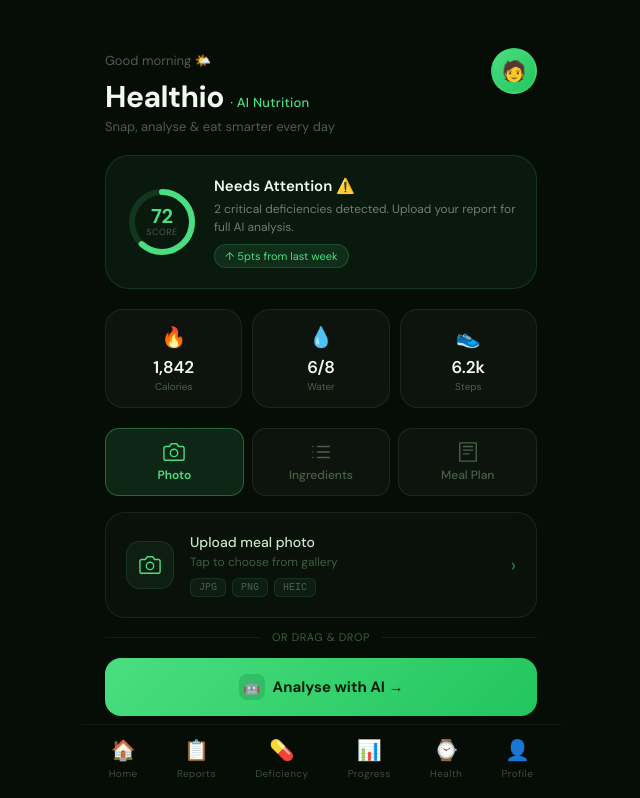
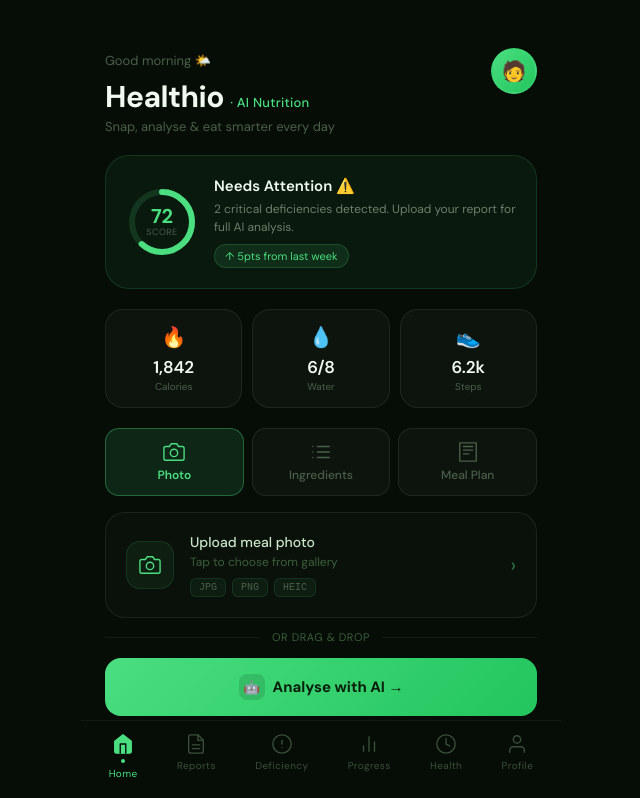
Before and after one commit to Aniket123445/nutrition-planner, a React (Create React App) app: page / in a window 1280 px wide. Shown: the top 798 px of the page, without its empty margins (319-959 px from the left). Built offline with nearby package versions, Linux system fonts and the light colour scheme.

Commit message:
SVG nav bar with dot indicator

```diff
--- a/src/App.js
+++ b/src/App.js
@@ -139,21 +139,29 @@ TIPS: Breakfast: [meal] ([calories] kcal)\nLunch: [meal] ([calories] kcal)\nSnac
     return { food: get('FOOD'), calories: get('CALORIES'), protein: get('PROTEIN'), carbs: get('CARBS'), health: get('HEALTH'), tips: get('TIPS') };
   };
 
+  const NAV_ITEMS = [
+    { label: 'Home', page: 'photo', icon: (active) => <svg width="22" height="22" viewBox="0 0 24 24" fill={active ? '#4ade80' : 'none'} stroke={active ? '#4ade80' : '#3a4f3a'} strokeWidth="1.5" strokeLinecap="round" strokeLinejoin="round"><path d="M3 9l9-7 9 7v11a2 2 0 0 1-2 2H5a2 2 0 0 1-2-2z"/><polyline points="9 22 9 12 15 12 15 22" stroke={active ? '#060d06' : '#3a4f3a'} fill="none"/></svg> },
+    { label: 'Reports', page: 'reports', icon: (active) => <svg width="22" height="22" viewBox="0 0 24 24" fill="none" stroke={active ? '#4ade80' : '#3a4f3a'} strokeWidth="1.5" strokeLinecap="round" strokeLinejoin="round"><path d="M14 2H6a2 2 0 0 0-2 2v16a2 2 0 0 0 2 2h12a2 2 0 0 0 2-2V8z"/><polyline points="14 2 14 8 20 8"/><line x1="16" y1="13" x2="8" y2="13"/><line x1="16" y1="17" x2="8" y2="17"/></svg> },
+    { label: 'Deficiency', page: 'deficiency', icon: (active) => <svg width="22" height="22" viewBox="0 0 24 24" fill="none" stroke={active ? '#4ade80' : '#3a4f3a'} strokeWidth="1.5" strokeLinecap="round"><circle cx="12" cy="12" r="10"/><line x1="12" y1="8" x2="12" y2="12"/><line x1="12" y1="16" x2="12.01" y2="16"/></svg> },
+    { label: 'Progress', page: 'progress', icon: (active) => <svg width="22" height="22" viewBox="0 0 24 24" fill="none" stroke={active ? '#4ade80' : '#3a4f3a'} strokeWidth="1.5" strokeLinecap="round"><line x1="18" y1="20" x2="18" y2="10"/><line x1="12" y1="20" x2="12" y2="4"/><line x1="6" y1="20" x2="6" y2="14"/></svg> },
+    { label: 'Health', page: 'health', icon: (active) => <svg width="22" height="22" viewBox="0 0 24 24" fill="none" stroke={active ? '#4ade80' : '#3a4f3a'} strokeWidth="1.5" strokeLinecap="round"><circle cx="12" cy="12" r="10"/><polyline points="12 6 12 12 16 14"/></svg> },
+    { label: 'Profile', page: 'profile', icon: (active) => <svg width="22" height="22" viewBox="0 0 24 24" fill="none" stroke={active ? '#4ade80' : '#3a4f3a'} strokeWidth="1.5" strokeLinecap="round"><path d="M20 21v-2a4 4 0 0 0-4-4H8a4 4 0 0 0-4 4v2"/><circle cx="12" cy="7" r="4"/></svg> },
+  ];
+
+  const currentPage = ['profile','deficiency','reports','progress','health'].includes(tab) ? tab : 'photo';
+
   const BottomNav = () => (
     <div style={styles.bottomNav}>
-      {[['🏠', 'Home'], ['📋', 'Reports'], ['💊', 'Deficiency'], ['📊', 'Progress'], ['⌚', 'Health'], ['👤', 'Profile']].map(([icon, label]) => (
-        <div key={label} style={styles.navItem} onClick={() => {
-          if (label === 'Home') setTab('photo');
-          if (label === 'Profile') setTab('profile');
-          if (label === 'Deficiency') setTab('deficiency');
-          if (label === 'Reports') setTab('reports');
-          if (label === 'Progress') setTab('progress');
-          if (label === 'Health') setTab('health');
-        }}>
-          <div style={styles.navIcon}>{icon}</div>
-          <div style={styles.navLabel}>{label}</div>
-        </div>
-      ))}
+      {NAV_ITEMS.map(({ label, page, icon }) => {
+        const active = currentPage === page;
+        return (
+          <div key={label} style={{ ...styles.navItem }} onClick={() => setTab(page)}>
+            {icon(active)}
+            {active && <div style={{ width: '4px', height: '4px', borderRadius: '50%', background: '#4ade80', margin: '0 auto' }} />}
+            <div style={{ fontSize: '10px', color: active ? '#4ade80' : '#3a4f3a', letterSpacing: '0.04em' }}>{label}</div>
+          </div>
+        );
+      })}
     </div>
   );
 
```
